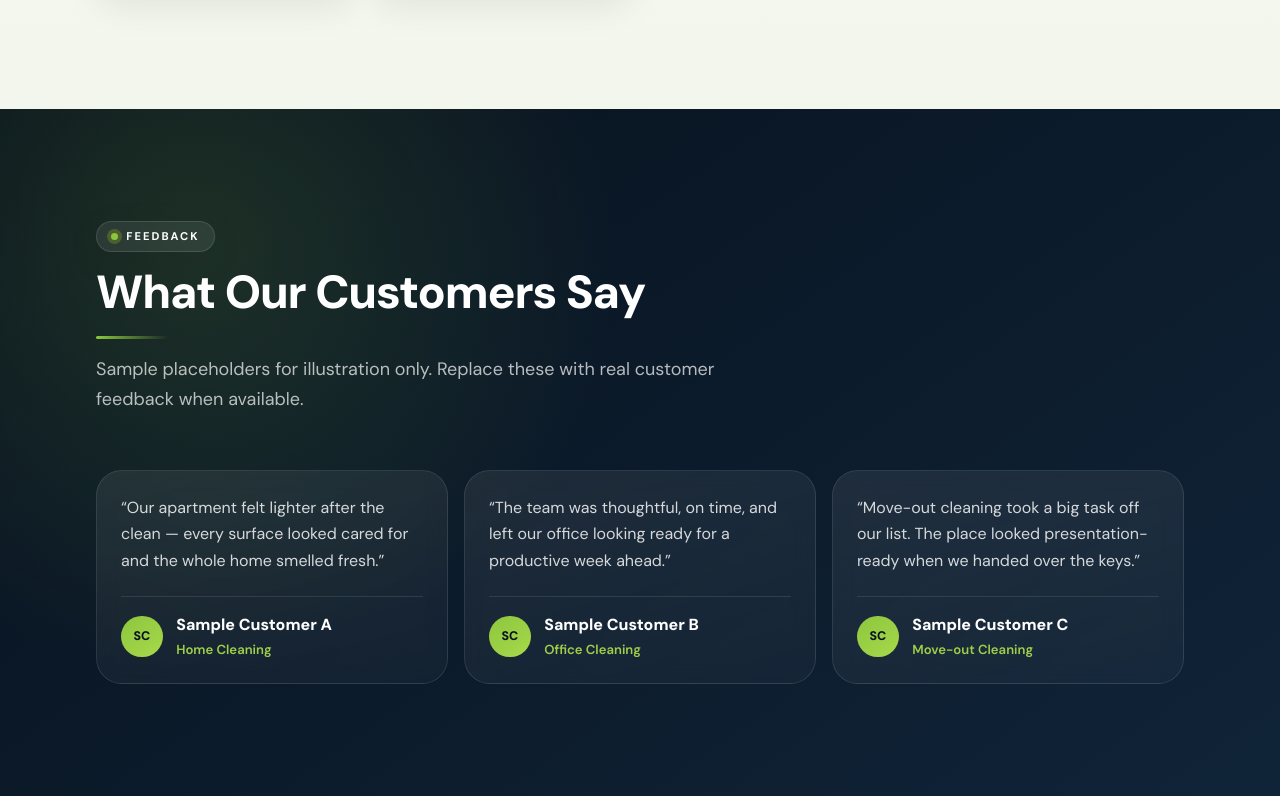
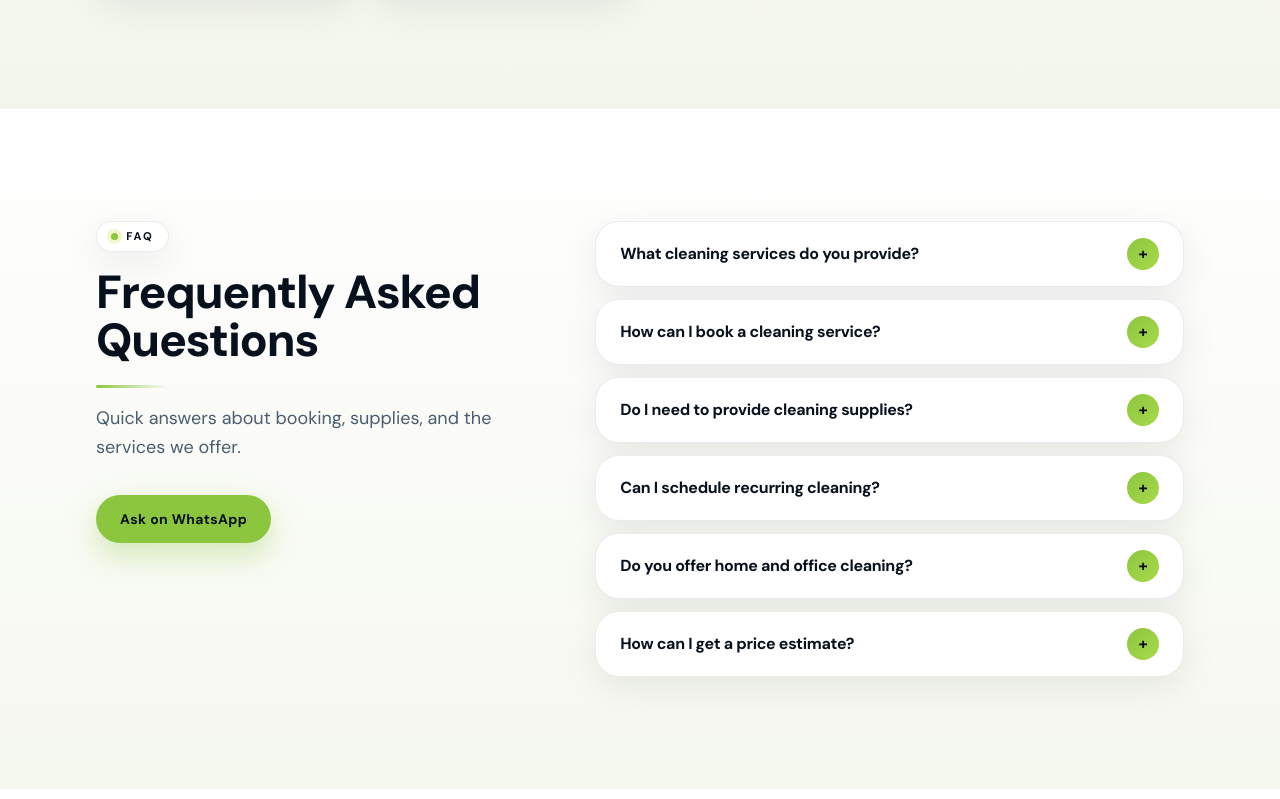
Before and after one commit to Jamsheer-crystal/crystal-web, a website built with Vite: page index.html in a window 1280 px wide. Shown: the part 6672-7471 px from the top of the page. Built offline with nearby package versions, Linux system fonts and the light colour scheme.

Commit message:
Remove testimonials section from index.html, corresponding styles from styles.css, and related JavaScript functionality from main.js. Update README.md to reflect the removal of testimonials and adjust content.js to eliminate sample testimonials, streamlining the site content.

```diff
--- a/css/styles.css
+++ b/css/styles.css
@@ -1027,97 +1027,6 @@
     transform: translateY(0);
   }
 
-  .quotes-section {
-    background:
-      radial-gradient(circle at 15% 20%, rgba(140, 198, 63, 0.16), transparent 35%),
-      linear-gradient(145deg, #07111d 0%, #102438 100%);
-  }
-
-  .quotes-label {
-    border-color: rgba(255, 255, 255, 0.12) !important;
-    background: rgba(255, 255, 255, 0.08) !important;
-    color: white !important;
-  }
-
-  .quotes-lead {
-    color: rgba(255, 255, 255, 0.7);
-  }
-
-  .quotes-grid {
-    display: grid;
-    gap: 1rem;
-  }
-
-  @media (min-width: 768px) {
-    .quotes-grid {
-      grid-template-columns: repeat(3, minmax(0, 1fr));
-    }
-  }
-
-  .quote-card {
-    position: relative;
-    overflow: hidden;
-    display: flex;
-    height: 100%;
-    flex-direction: column;
-    justify-content: space-between;
-    border-radius: 1.6rem;
-    border: 1px solid rgba(255, 255, 255, 0.1);
-    background: linear-gradient(165deg, rgba(255, 255, 255, 0.08), rgba(255, 255, 255, 0.03));
-    padding: 1.5rem;
-    backdrop-filter: blur(10px);
-    transition:
-      transform 0.35s ease,
-      border-color 0.35s ease;
-  }
-
-  .quote-card:hover {
-    transform: translateY(-4px);
-    border-color: rgba(140, 198, 63, 0.4);
-  }
-
-  .quote-text {
-    font-size: 1rem;
-    line-height: 1.65;
-    color: rgba(255, 255, 255, 0.82);
-  }
-
-  .quote-footer {
-    display: flex;
-    align-items: center;
-    gap: 0.85rem;
-    margin-top: 1.4rem;
-    padding-top: 1rem;
-    border-top: 1px solid rgba(255, 255, 255, 0.1);
-  }
-
-  .quote-avatar {
-    display: inline-flex;
-    align-items: center;
-    justify-content: center;
-    width: 2.6rem;
-    height: 2.6rem;
-    border-radius: 999px;
-    background: linear-gradient(145deg, var(--color-teal), var(--color-lime-glow));
-    color: var(--color-navy);
-    font-size: 0.78rem;
-    font-weight: 800;
-  }
-
-  .quote-name {
-    display: block;
-    font-style: normal;
-    font-weight: 800;
-    color: white;
-  }
-
-  .quote-detail {
-    margin-top: 0.15rem;
-    font-size: 0.82rem;
-    font-weight: 600;
-    color: rgba(168, 217, 74, 0.95);
-  }
-
   .faq-section {
     background: linear-gradient(180deg, #ffffff 0%, #f5f8ef 100%);
   }
--- a/index.html
+++ b/index.html
@@ -288,21 +288,6 @@
       </div>
     </section>
 
-    <!-- Testimonials -->
-    <section id="testimonials" class="section quotes-section overflow-hidden">
-      <div class="container-site relative z-10">
-        <div class="reveal max-w-2xl">
-          <p class="section-label quotes-label">Feedback</p>
-          <h2 class="section-heading text-white">What Our Customers Say</h2>
-          <div class="heading-accent"></div>
-          <p class="section-lead quotes-lead">
-            Sample placeholders for illustration only. Replace these with real customer feedback when available.
-          </p>
-        </div>
-        <div id="testimonials-grid" class="reveal quotes-grid mt-14"></div>
-      </div>
-    </section>
-
     <!-- FAQ -->
     <section id="faq" class="section faq-section">
       <div class="container-site grid gap-10 lg:grid-cols-[0.85fr_1.15fr] lg:gap-16">
--- a/js/config/content.js
+++ b/js/config/content.js
@@ -148,28 +148,6 @@ export const gallery = [
   },
 ];
 
-/** Sample placeholders only — replace with real customer feedback. */
-export const testimonials = [
-  {
-    quote:
-      'Our apartment felt lighter after the clean — every surface looked cared for and the whole home smelled fresh.',
-    name: 'Sample Customer A',
-    detail: 'Home Cleaning',
-  },
-  {
-    quote:
-      'The team was thoughtful, on time, and left our office looking ready for a productive week ahead.',
-    name: 'Sample Customer B',
-    detail: 'Office Cleaning',
-  },
-  {
-    quote:
-      'Move-out cleaning took a big task off our list. The place looked presentation-ready when we handed over the keys.',
-    name: 'Sample Customer C',
-    detail: 'Move-out Cleaning',
-  },
-];
-
 export const faqs = [
   {
     question: 'What cleaning services do you provide?',
--- a/js/main.js
+++ b/js/main.js
@@ -6,7 +6,6 @@ import {
   gallery,
   services,
   steps,
-  testimonials,
 } from './config/content.js';
 import { bookingMessage, enquiryMessage, getWhatsAppUrl, openWhatsApp } from './lib/whatsapp.js';
 
@@ -211,34 +210,6 @@ function renderGallery() {
         </figcaption>
       </figure>`,
     )
-    .join('');
-}
-
-function renderTestimonials() {
-  const grid = document.getElementById('testimonials-grid');
-  if (!grid) return;
-
-  grid.innerHTML = testimonials
-    .map((item) => {
-      const initials = item.name
-        .split(' ')
-        .filter(Boolean)
-        .slice(0, 2)
-        .map((part) => part[0])
-        .join('')
-        .toUpperCase();
-      return `
-      <blockquote class="quote-card">
-        <p class="quote-text">“${escapeHtml(item.quote)}”</p>
-        <footer class="quote-footer">
-          <span class="quote-avatar" aria-hidden="true">${escapeHtml(initials)}</span>
-          <div>
-            <cite class="quote-name">${escapeHtml(item.name)}</cite>
-            <p class="quote-detail">${escapeHtml(item.detail)}</p>
-          </div>
-        </footer>
-      </blockquote>`;
-    })
     .join('');
 }
 
@@ -527,7 +498,6 @@ renderFeatures();
 renderAbout();
 renderSteps();
 renderGallery();
-renderTestimonials();
 renderFaqs();
 renderServiceOptions();
 renderFooterServices();
```
Also changed, not shown: README.md.
